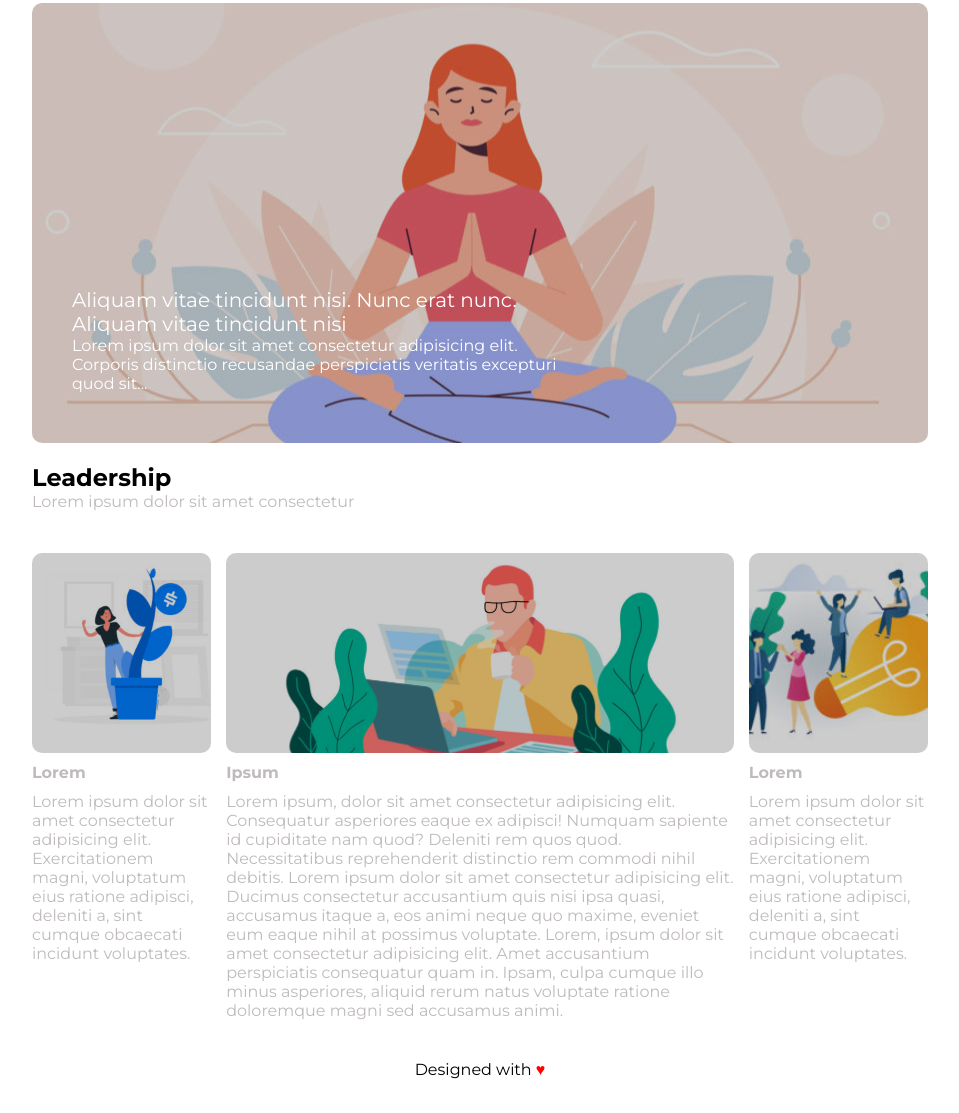
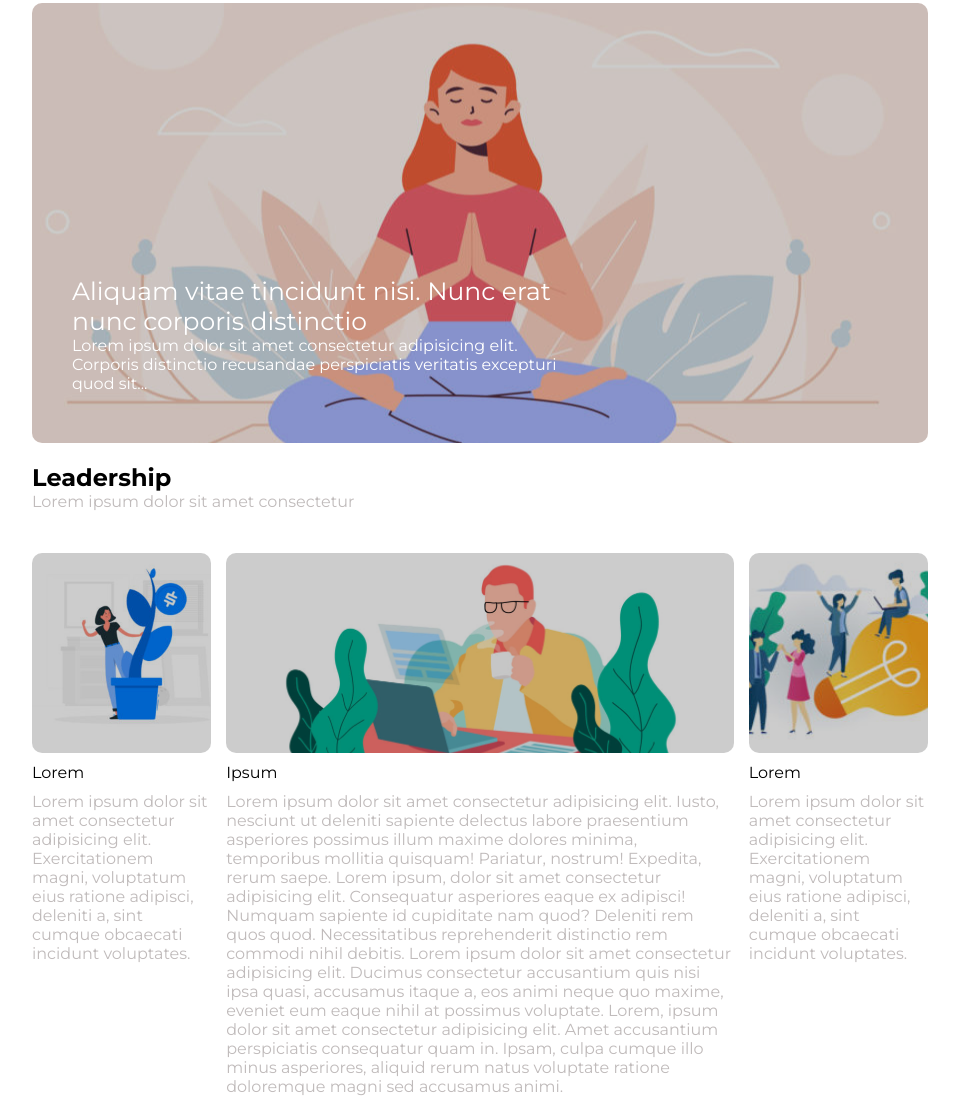
Before and after one commit to EmanuelaMocci/htmlcss-wp, a plain HTML site: page index.html in a window 1280 px wide. Shown: the part 149-1262 px from the top of the page, without its empty margins (160-1119 px from the left). Drawn offline with Linux system fonts and the light colour scheme.

Commit message:
Modifica fonts

```diff
--- a/css/style.css
+++ b/css/style.css
@@ -77,7 +77,7 @@ a{
 }
 
 .titolo-hero{
-    font-size: 20px;
+    font-size: 25px;
 }
 
 /* Main-section inferiore */
@@ -92,6 +92,8 @@ h2{
 
 h4{
     padding: 10px 0;
+    font-weight: 400;
+    color: black;
 }
 .immagine-main{
     height: 200px;
--- a/index.html
+++ b/index.html
@@ -42,7 +42,7 @@
                     <div class="hero">
                         <div class="overlay"></div>
                         <div class="hero-contenuto">
-                            <div class="titolo-hero"> Aliquam vitae tincidunt nisi. Nunc erat nunc. Aliquam vitae tincidunt nisi</div>
+                            <div class="titolo-hero"> Aliquam vitae tincidunt nisi. Nunc erat nunc corporis distinctio</div>
                             <div class="descrizione-hero">Lorem ipsum dolor sit amet consectetur adipisicing elit. Corporis distinctio recusandae perspiciatis veritatis excepturi quod sit...</div>
                         </div>
                     </div>
@@ -68,7 +68,7 @@
                             <div class="overlay"></div>
                         </div>
                         <h4>Ipsum</h4>
-                        <p>Lorem ipsum, dolor sit amet consectetur adipisicing elit. Consequatur asperiores eaque ex adipisci! Numquam sapiente id cupiditate nam quod? Deleniti rem quos quod. Necessitatibus reprehenderit distinctio rem commodi nihil debitis. Lorem ipsum dolor sit amet consectetur adipisicing elit. Ducimus consectetur accusantium quis nisi ipsa quasi, accusamus itaque a, eos animi neque quo maxime, eveniet eum eaque nihil at possimus voluptate. Lorem, ipsum dolor sit amet consectetur adipisicing elit. Amet accusantium perspiciatis consequatur quam in. Ipsam, culpa cumque illo minus asperiores, aliquid rerum natus voluptate ratione doloremque magni sed accusamus animi.</p>
+                        <p>Lorem ipsum dolor sit amet consectetur adipisicing elit. Iusto, nesciunt ut deleniti sapiente delectus labore praesentium asperiores possimus illum maxime dolores minima, temporibus mollitia quisquam! Pariatur, nostrum! Expedita, rerum saepe. Lorem ipsum, dolor sit amet consectetur adipisicing elit. Consequatur asperiores eaque ex adipisci! Numquam sapiente id cupiditate nam quod? Deleniti rem quos quod. Necessitatibus reprehenderit distinctio rem commodi nihil debitis. Lorem ipsum dolor sit amet consectetur adipisicing elit. Ducimus consectetur accusantium quis nisi ipsa quasi, accusamus itaque a, eos animi neque quo maxime, eveniet eum eaque nihil at possimus voluptate. Lorem, ipsum dolor sit amet consectetur adipisicing elit. Amet accusantium perspiciatis consequatur quam in. Ipsam, culpa cumque illo minus asperiores, aliquid rerum natus voluptate ratione doloremque magni sed accusamus animi.</p>
                     </div>
                     <div class="colonna-laterale">
                         <div class="immagine-main destra">
```
